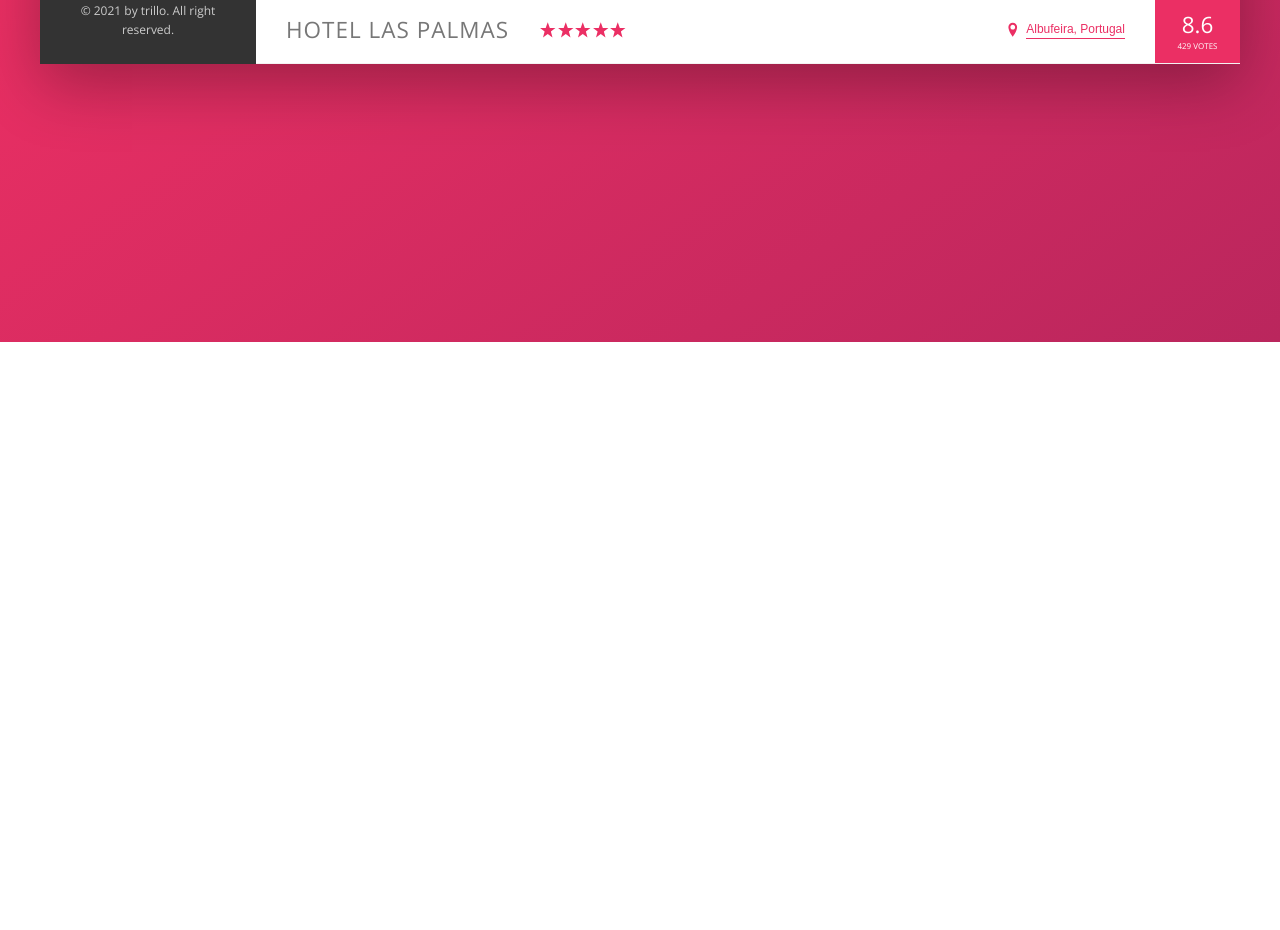
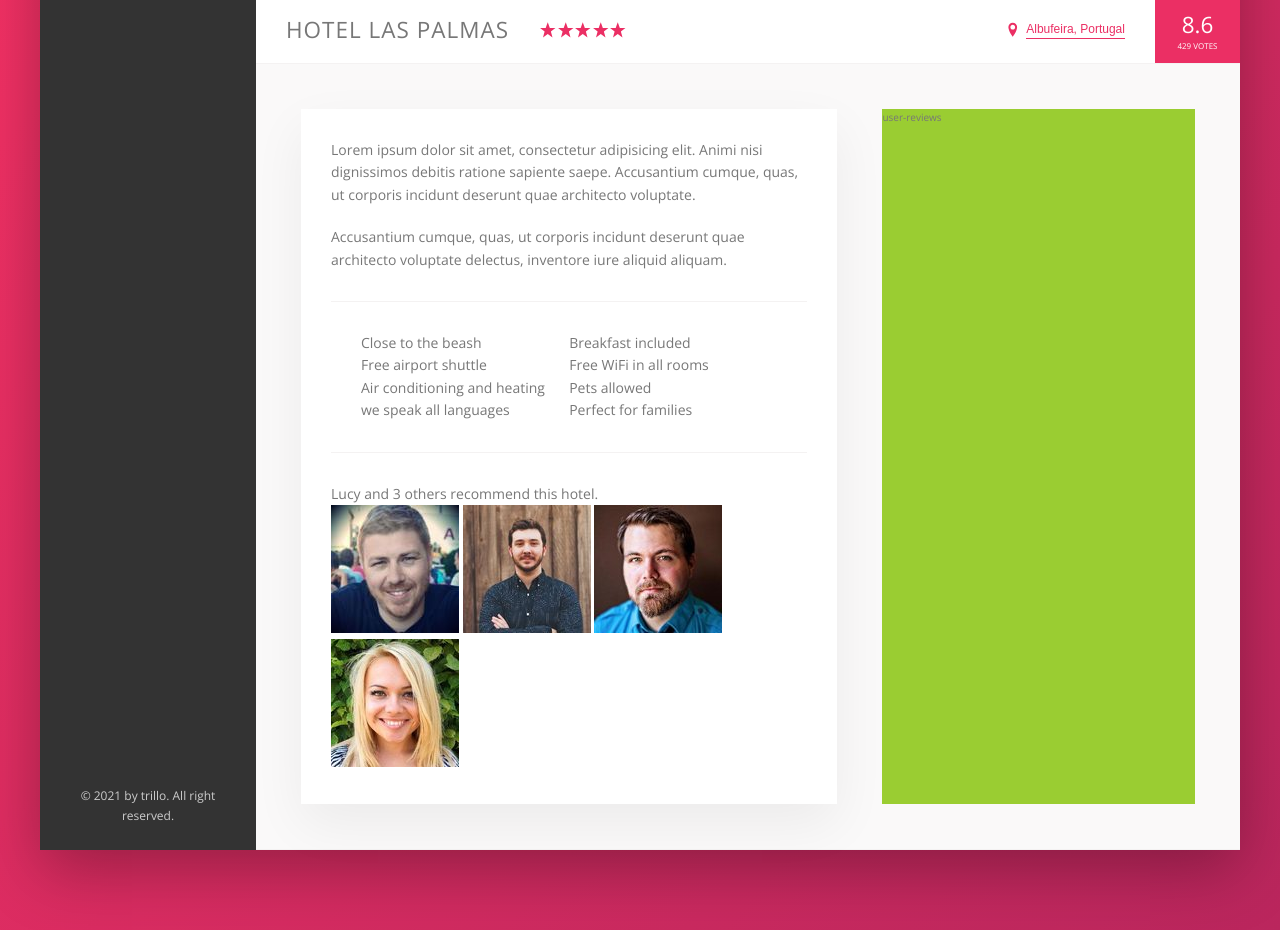
Before and after one commit to lboyadzhiev/Trillo, a website: page index.html in a window 1280 px wide. Shown: the part 538-1468 px from the top of the page. Before the commit the page ends 880 px from the top, so only its background shows below. Drawn offline with nearby package versions, Linux system fonts and the light colour scheme.

Commit message:
implementing - description section

```diff
--- a/index.html
+++ b/index.html
@@ -138,6 +138,45 @@
                         <div class="overview__rating-count">429 votes</div>
                     </div>
                 </div>
+
+                <div class="detail">
+                    <div class="description">
+                        <p class="paragraph">
+                            Lorem ipsum dolor sit amet, consectetur adipisicing elit. Animi nisi dignissimos debitis
+                            ratione sapiente saepe.
+                            Accusantium cumque, quas, ut corporis incidunt deserunt quae architecto voluptate.
+                        </p>
+                        <p class="paragraph">
+                            Accusantium cumque, quas, ut corporis incidunt deserunt quae architecto voluptate delectus,
+                            inventore iure aliquid
+                            aliquam.
+                        </p>
+                        <ul class="list">
+                            <li class="list__item">Close to the beash</li>
+                            <li class="list__item">Breakfast included</li>
+                            <li class="list__item">Free airport shuttle</li>
+                            <li class="list__item">Free WiFi in all rooms</li>
+                            <li class="list__item">Air conditioning and heating</li>
+                            <li class="list__item">Pets allowed</li>
+                            <li class="list__item">we speak all languages</li>
+                            <li class="list__item">Perfect for families</li>
+                        </ul>
+                        <div class="recommend">
+                            <p class="recommend__count">
+                                Lucy and 3 others recommend this hotel.
+                            </p>
+                            <div class="recommend__friends">
+                                <img src="./img/user-3.jpg" alt="freind 1" class="recommend__photo">
+                                <img src="./img/user-4.jpg" alt="freind 2" class="recommend__photo">
+                                <img src="./img/user-5.jpg" alt="freind 3" class="recommend__photo">
+                                <img src="./img/user-6.jpg" alt="freind 4" class="recommend__photo">
+                            </div>
+                        </div>
+                    </div>
+                    <div class="user-reviews">
+                        user-reviews
+                    </div>
+                </div>
             </main>
         </div>
     </div>
--- a/sass/_base.scss
+++ b/sass/_base.scss
@@ -13,6 +13,8 @@
   --color-grey-dark-3: #999;
 
   --shadow-dark: 0 2rem 6rem rgba(0, 0, 0, 0.3);
+  --shadow-light: 0 2rem 5rem rgba(0, 0, 0, 0.06);
+  --line: 1px solid var(--color-grey-light-2);
 }
 
 * {
--- a/sass/_components.scss
+++ b/sass/_components.scss
@@ -162,7 +162,7 @@
   }
 }
 
-//// legag text
+//// legal text
 
 .legal {
   font-size: 1.2rem;
@@ -183,7 +183,7 @@
 .overview {
   display: flex;
   align-items: center;
-  border-bottom: 1px solid var(--color-grey-light-2);
+  border-bottom: var(--line);
 
   &__heading {
     font-size: 2.25rem;
@@ -276,3 +276,23 @@
     box-shadow: none;
   }
 }
+
+///// paragpraph   /////
+.paragraph:not(:last-of-type) {
+  margin-bottom: 2rem;
+}
+
+////// list ////////
+.list {
+  list-style: none;
+  margin: 3rem 0;
+  padding: 3rem;
+  border-top: var(--line);
+  border-bottom: var(--line);
+  display: flex;
+  flex-wrap: wrap;
+
+  &__item {
+    flex: 0 0 50%;
+  }
+}
--- a/sass/_layout.scss
+++ b/sass/_layout.scss
@@ -11,7 +11,7 @@
   font-size: 1.4rem;
   height: 7rem;
   background-color: #fff;
-  border-bottom: 1px solid var(--color-grey-light-2);
+  border-bottom: var(--line);
   display: flex;
   justify-content: space-between;
   align-items: center;
@@ -32,3 +32,24 @@
   background-color: #fff;
   flex: 1;
 }
+
+.detail {
+  display: flex;
+  padding: 4.5rem;
+  background-color: var(--color-grey-light-1);
+  border-bottom: var(--line);
+}
+
+.description {
+  font-size: 1.4rem;
+  background-color: #fff;
+  box-shadow: var(--shadow-light);
+  padding: 3rem;
+  flex: 0 0 60%;
+  margin-right: 4.5rem;
+}
+
+.user-reviews {
+  background-color: yellowgreen;
+  flex: 1;
+}
```
Also changed, not shown: css/style.css.
